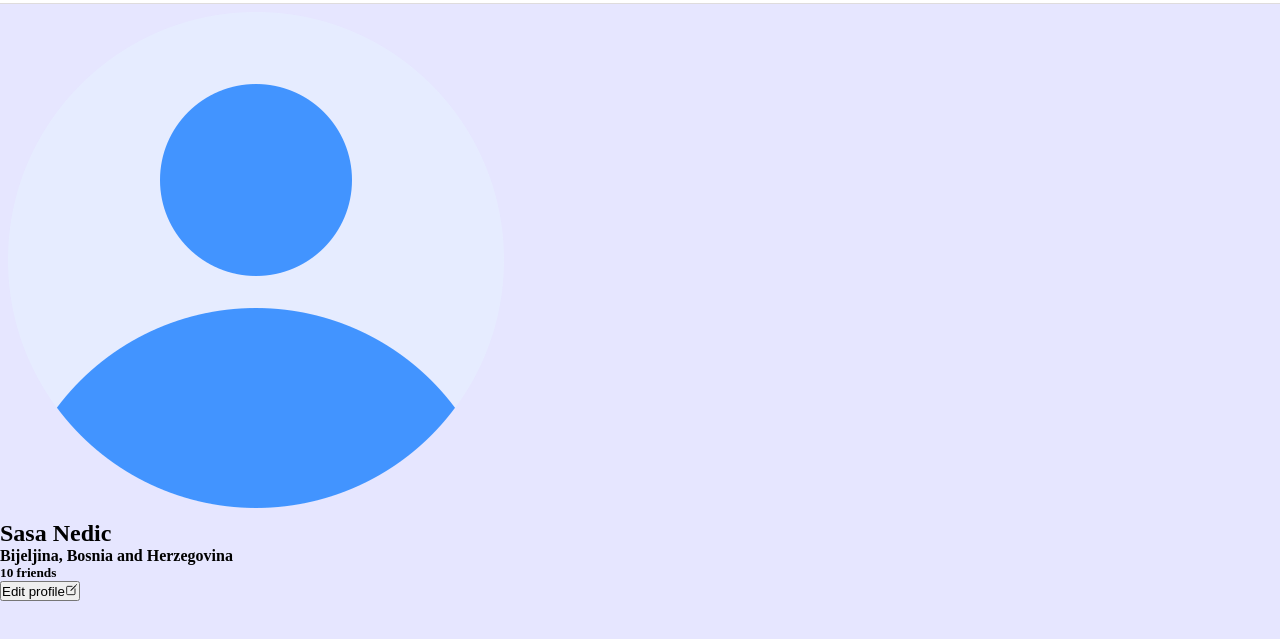
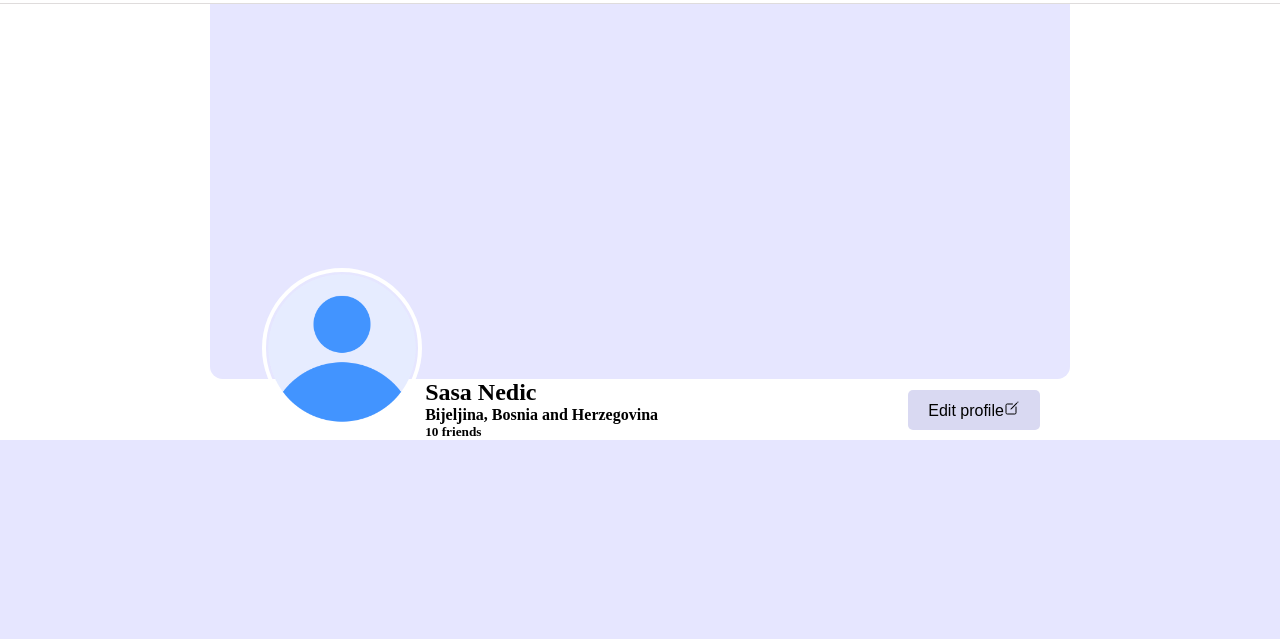
Before and after one commit to sasanedicbn/Social-Network, a website built with Vite: page Social-network/index.html in a window 1280 px wide. Shown: the part 83-722 px from the top of the page. Built offline with nearby package versions, Linux system fonts and the light colour scheme.

Commit message:
Create for main style

```diff
--- a/Social-network/style.css
+++ b/Social-network/style.css
@@ -122,3 +122,60 @@ nav {
   display: none;
 }
 /* MAIN */
+.user{
+  margin: 0 auto;
+  position: relative;
+
+  background-color: #fff;
+}
+
+.user__cover__photo{
+  background-color: #e6e6ff;
+  width: 860px;
+  height: 375px;
+  margin: 0  auto;
+  border-bottom-left-radius: 12.5px;
+  border-bottom-right-radius: 12.5px;
+}
+.user__profile{
+display: flex;
+align-items: center;
+justify-content: space-around;
+margin-left: 260px;
+margin-right: 50px;
+}
+.user__text{
+  /* background-color: rgb(155, 94, 2); */
+  padding-left: 40px;
+
+}
+.user__info{
+font-size: 16px;
+
+}
+.user__info span img{
+  padding: 0;
+  margin: 0;
+ border: 4px solid white;
+ border-radius: 50%;
+  width: 160px;
+  height: 160px;
+  position: absolute;
+  left: 20.5%;
+  top: 60.5%;
+}
+
+.user__edit {
+  background-color: #d9d9f2;;
+  border: none;
+  color: black;
+  padding: 10px 20px;
+  text-align: center;
+  text-decoration: none;
+  display: inline-block;
+  font-size: 16px;
+  border-radius: 5px;
+  cursor: pointer;
+  transition: background-color 0.3s ease;
+  margin-right: 65px;
+}
```
